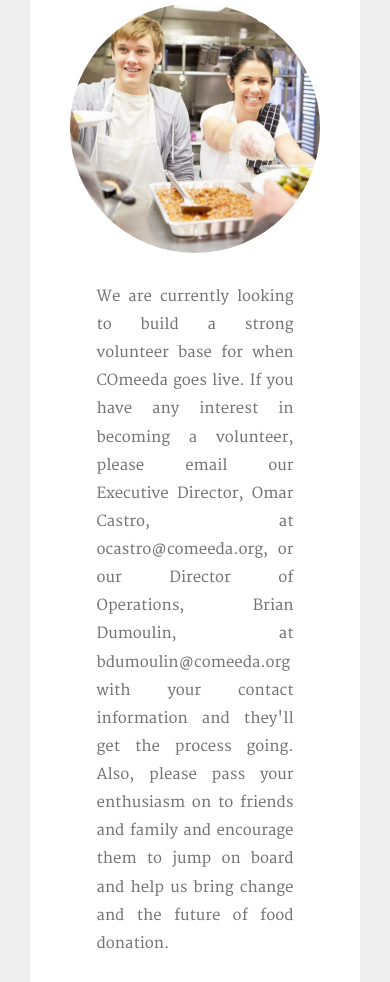
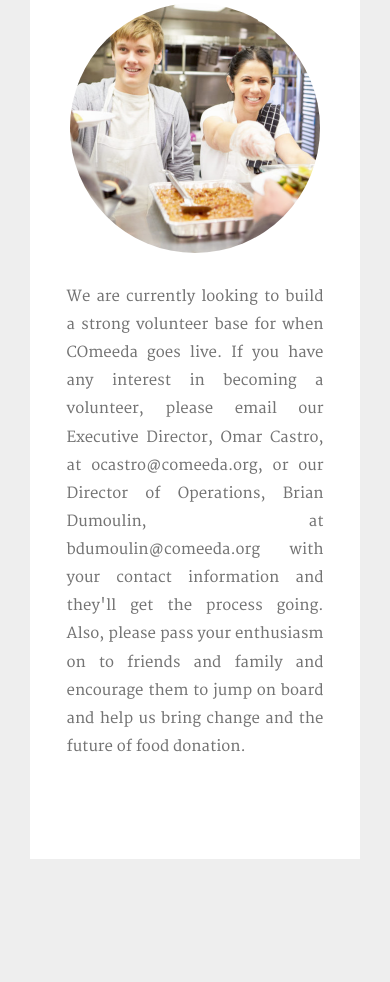
Before and after one commit to stevenhalase/comeeda-web-2, a website: page public/index.html in a window 390 px wide. Shown: the part 1702-2684 px from the top of the page. Drawn offline with Linux system fonts and the light colour scheme; files whose address does not match are found by name.

Commit message:
Small tab adjustment

```diff
--- a/public/css/custom.css
+++ b/public/css/custom.css
@@ -221,6 +221,10 @@
   .tabs .tab-contents .tab div img {
     max-width: 250px;
   }
+
+  .tabs .tab-contents .tab div p {
+    padding: 20px!important;
+  }
 }
 
 .text-justify {
```
